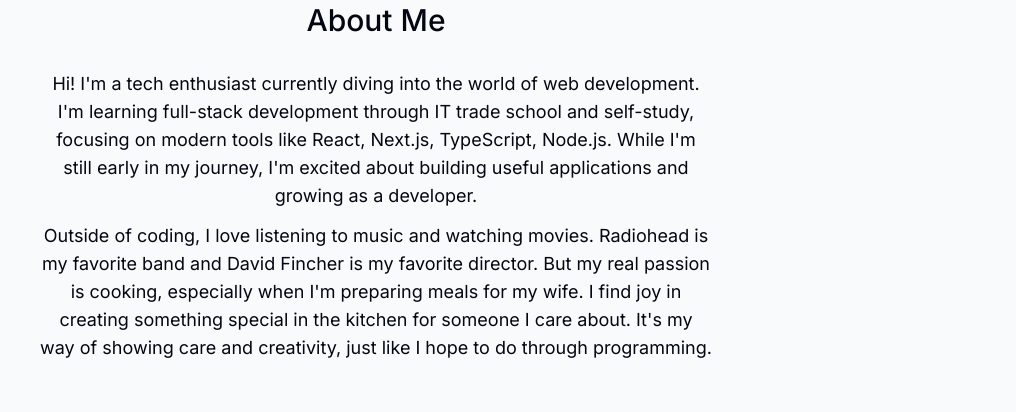
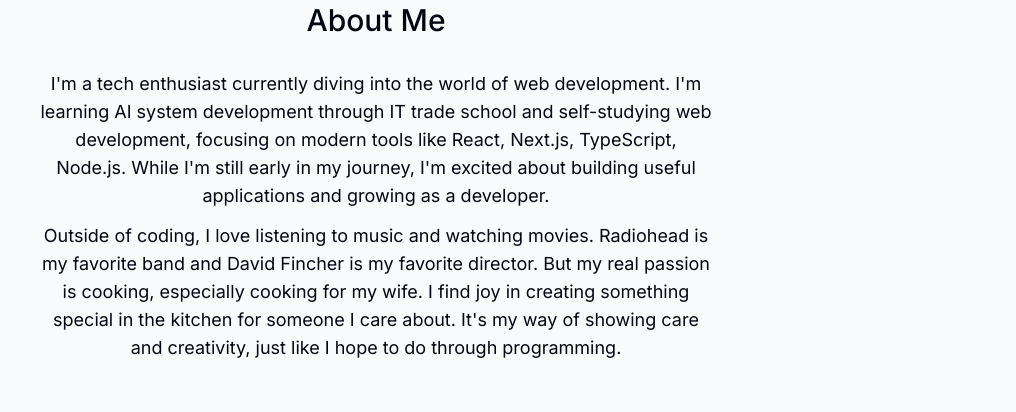
Before and after one commit to ScheffChuk/scheff-portfolio-nextjs, a Next.js app: page / in a window 1280 px wide. Shown: the part 930-1342 px from the top of the page, without its empty margins (264-1280 px from the left). Built offline with nearby package versions, Linux system fonts and the light colour scheme; no server answers.

Commit message:
mini information modification

```diff
--- a/scripts/generate.ts
+++ b/scripts/generate.ts
@@ -56,7 +56,7 @@ async function generateEmbeddings() {
 
   // Initialize text splitter
   const splitter = new RecursiveCharacterTextSplitter({
-    chunkSize: 1000,
+    chunkSize: 800,
     chunkOverlap: 200,
     separators: ["\n\n", "\n", " ", ""],
   });
--- a/src/app/layout.tsx
+++ b/src/app/layout.tsx
@@ -11,8 +11,9 @@ import ChatBoxButton from "@/components/chat-box-btn";
 const inter = Inter({ subsets: ["latin"] });
 
 export const metadata = {
-  title: "Scheff | Personal Portfolio",
-  description: "I'm Scheff. A guy learning Programming.",
+  title: "Scheff Chuk",
+  description:
+    "A full-stack developer in training. I learn by building sites & apps, focusing primarily on the React/Next.js ecosystem and Node.js backend development. Currently exploring AI agent development too.",
 };
 
 export default function RootLayout({
--- a/src/components/about.tsx
+++ b/src/components/about.tsx
@@ -19,19 +19,20 @@ export default function About() {
     >
       <SectionHeading>About me</SectionHeading>
       <p className="mb-3 px-4 md:px-6 text-base md:text-lg max-w-prose mx-auto leading-relaxed">
-        Hi! I&apos;m a tech enthusiast currently diving into the world of web
-        development. I&apos;m learning full-stack development through IT trade
-        school and self-study, focusing on modern tools like React, Next.js,
-        TypeScript, Node.js. While I&apos;m still early in my journey, I&apos;m
-        excited about building useful applications and growing as a developer.
+        I&apos;m a tech enthusiast currently diving into the world of web
+        development. I&apos;m learning AI system development through IT trade
+        school and self-studying web development, focusing on modern tools like
+        React, Next.js, TypeScript, Node.js. While I&apos;m still early in my
+        journey, I&apos;m excited about building useful applications and growing
+        as a developer.
       </p>
       <p className="mb-3 px-4 md:px-6 text-base md:text-lg max-w-prose mx-auto leading-relaxed">
         Outside of coding, I love listening to music and watching movies.
         Radiohead is my favorite band and David Fincher is my favorite director.
-        But my real passion is cooking, especially when I&apos;m preparing meals
-        for my wife. I find joy in creating something special in the kitchen for
-        someone I care about. It&apos;s my way of showing care and creativity,
-        just like I hope to do through programming.
+        But my real passion is cooking, especially cooking for my wife. I find
+        joy in creating something special in the kitchen for someone I care
+        about. It&apos;s my way of showing care and creativity, just like I hope
+        to do through programming.
       </p>
     </motion.section>
   );
--- a/src/components/intro.tsx
+++ b/src/components/intro.tsx
@@ -62,7 +62,7 @@ export default function Intro() {
         initial={{ opacity: 0, y: 100 }}
         animate={{ opacity: 1, y: 0 }}
       >
-        <span className="font-bold">Hello, I&apos;m Scheff.</span> a{" "}
+        <span className="font-bold">Hello, My name is Scheff.</span> A{" "}
         <span className="font-bold">full-stack developer in training</span>. I
         learn by building <span className="italic">sites & apps</span>, focusing
         primarily on the <span className="underline">React/Next.js </span>{" "}
@@ -93,7 +93,7 @@ export default function Intro() {
 
           <a
             className="bg-white p-4 text-gray-700 flex items-center gap-2 text-[1.35rem] rounded-full focus:scale-[1.15] hover:scale-[1.15] hover:text-gray-950 active:scale-105 transition cursor-pointer borderBlack dark:bg-white/10 dark:text-white/60"
-            href="https://github.com/Scheffdarthusian"
+            href="https://github.com/ScheffChuk"
             target="_blank"
           >
             <FaGithubSquare />
--- a/src/email/contact-form-email.tsx
+++ b/src/email/contact-form-email.tsx
@@ -34,7 +34,7 @@ export default function ContactFormEmail({
               </Heading>
               <Text>{message}</Text>
               <Hr />
-              <Text>The sender&aposs email is: {senderEmail}</Text>
+              <Text>The sender&apos;s email is: {senderEmail}</Text>
             </Section>
           </Container>
         </Body>
```
Also changed, not shown: 1 other file (tests, documents, lock files or other folders).
